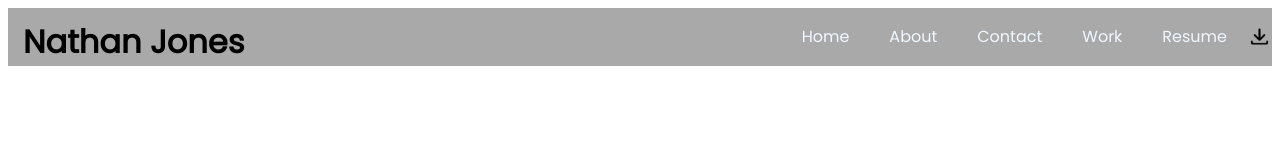
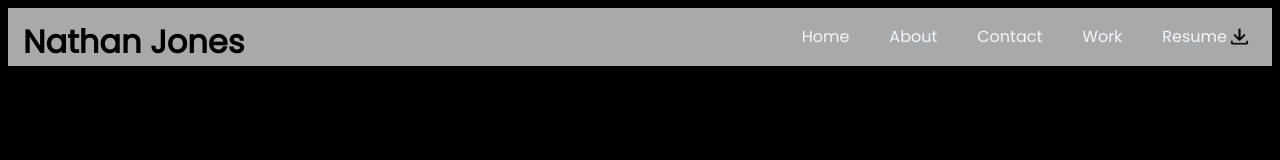
Before and after one commit to njonescoding/portfolioWebsite, a plain HTML site: page index.html in a window 1280 px wide. Drawn offline with Linux system fonts and the light colour scheme.

Commit message:
Fixed download icon

```diff
--- a/index.html
+++ b/index.html
@@ -15,8 +15,8 @@
                 <li><a href="index.html#about">About</a></li>
                 <li><a href="index.html#contact">Contact</a></li>
                 <li><a href="index.html#work">Work</a></li>
-                <li><a href="index.html" download="Resume.pdf">Resume</a> <img id="downloadIcon" src="images/download-icon.png"></li>
+                <li><a href="index.html" download="Resume.pdf" style="padding-right:0;">Resume</a> <img id="downloadIcon" src="images/download-icon.png" style="padding-right:20px"></li>
             </ul>
         </div>
     </body>
-</html>
+</html>-
--- a/main.css
+++ b/main.css
@@ -1,10 +1,11 @@
 html {
-    font-family:Poppins;
+    font-family:Poppins, monospace, sans-serif;
+    background-color:black;
 }
 .header{
     background-color:darkgray;
     overflow:hidden;
-
+    width:inherit;
 }
 h1{
     width:25%;
@@ -25,5 +26,4 @@ ul.navBar li a{
 #downloadIcon{
     width:25px;
     float:right;
-
 }
```
